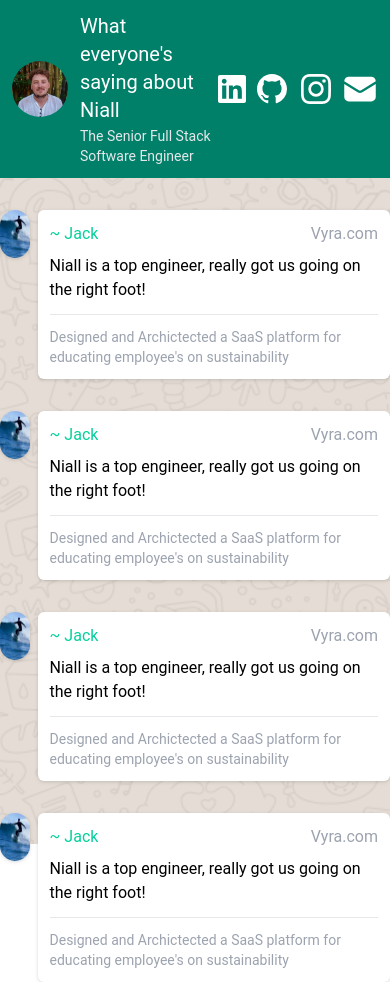
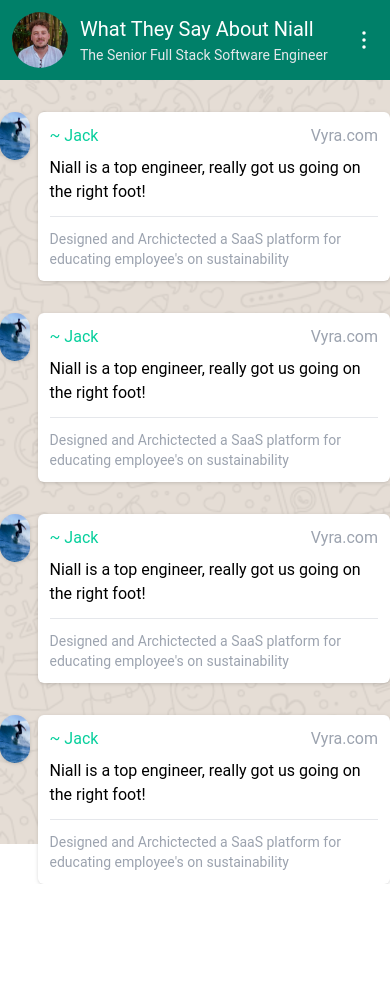
Before and after one commit to niallquirke/portfolio-v4, a Nuxt app: page / in a window 390 px wide. After the commit the page ends 884 px from the top, so only its background shows below. Built offline with nearby package versions, Linux system fonts and the light colour scheme.

Commit message:
added navbar mobile support

```diff
--- a/components/the/Navbar.vue
+++ b/components/the/Navbar.vue
@@ -1,5 +1,13 @@
+<script setup lang="ts">
+import { ref } from "vue";
+import { Dialog, DialogPanel } from "@headlessui/vue";
+import { EllipsisVerticalIcon, XMarkIcon } from "@heroicons/vue/24/outline";
+
+const mobileMenuOpen = ref(false);
+</script>
+
 <template>
-  <nav class="p-3 bg-[#008069]">
+  <nav class="p-3 bg-primary">
     <div class="container mx-auto flex items-center justify-between">
       <div class="flex space-x-3">
         <nuxt-img
@@ -10,14 +18,24 @@
         />
         <div class="flex flex-col gap-y-0.5 my-auto">
           <h1 class="text-white text-xl font-base">
-            What everyone's saying about Niall
+            What They Say About Niall
           </h1>
           <h2 class="text-gray-200 text-sm">
             The Senior Full Stack Software Engineer
           </h2>
         </div>
       </div>
-      <div class="flex text-white space-x-2 items-center">
+      <div class="flex lg:hidden">
+        <button
+          type="button"
+          class="-m-2.5 inline-flex items-center justify-center rounded-md p-2.5 text-white"
+          @click="mobileMenuOpen = true"
+        >
+          <span class="sr-only">Open main menu</span>
+          <EllipsisVerticalIcon class="h-7 w-7" aria-hidden="true" />
+        </button>
+      </div>
+      <div class="text-white space-x-2 items-center hidden lg:flex">
         <a href="https://linkedin.com/in/niallquirke" target="_blank"
           ><IconLinkedIn class="h-7" /></a
         ><a href="https://github.com/niallquirke" target="_blank"
@@ -28,6 +46,41 @@
           ><IconEmail class="h-9"
         /></a>
       </div>
+      <Dialog
+        as="div"
+        class="lg:hidden"
+        @close="mobileMenuOpen = false"
+        :open="mobileMenuOpen"
+      >
+        <div class="fixed inset-0 z-10" />
+        <DialogPanel
+          class="fixed inset-y-0 right-0 z-10 overflow-y-auto bg-white px-6 py-6 w-20 ring-1 ring-gray-900/10"
+        >
+          <div class="flex items-center justify-center">
+            <button
+              type="button"
+              class="-m-2.5 rounded-md p-2.5 text-black"
+              @click="mobileMenuOpen = false"
+            >
+              <span class="sr-only">Close menu</span>
+              <XMarkIcon class="h-8 w-8" aria-hidden="true" />
+            </button>
+          </div>
+          <div
+            class="flex flex-col space-y-6 py-6 mt-6 text-black items-center"
+          >
+            <a href="https://linkedin.com/in/niallquirke" target="_blank"
+              ><IconLinkedIn class="h-9 m-1" /></a
+            ><a href="https://github.com/niallquirke" target="_blank"
+              ><IconGithub class="h-11" /></a
+            ><a href="https://instagram.com/niallquirke" target="_blank"
+              ><IconInstagram class="h-11" /></a
+            ><a href="mailto:quirkeniall@gmail.com" target="_blank"
+              ><IconEmail class="h-11"
+            /></a>
+          </div>
+        </DialogPanel>
+      </Dialog>
     </div>
   </nav>
 </template>
--- a/tailwind.config.ts
+++ b/tailwind.config.ts
@@ -4,6 +4,9 @@ import defaultTheme from "tailwindcss/defaultTheme";
 module.exports = {
   theme: {
     extend: {
+      colors: {
+        primary: "#008069",
+      },
       fontFamily: {
         sans: ["Roboto", ...defaultTheme.fontFamily.sans],
       },
```
